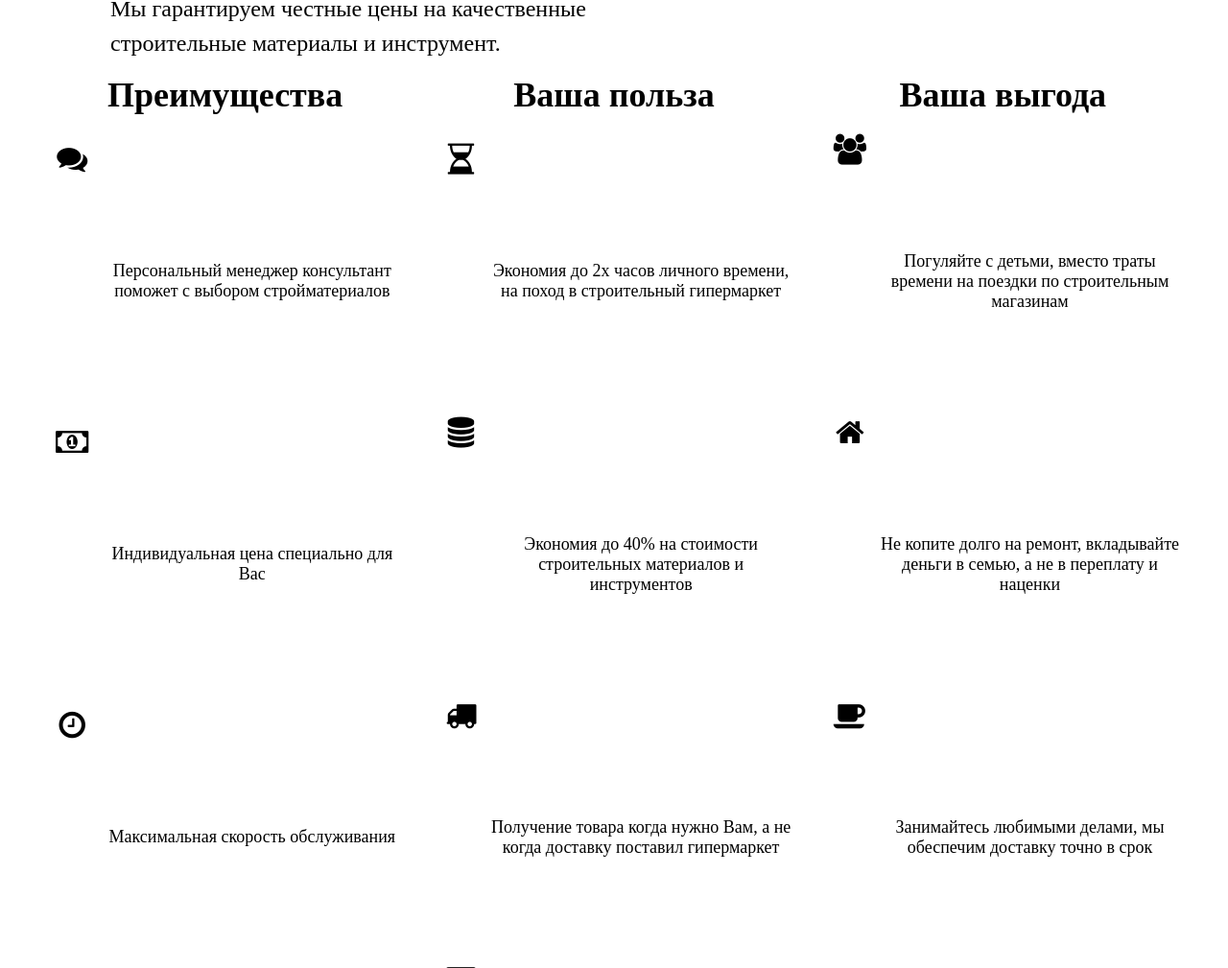
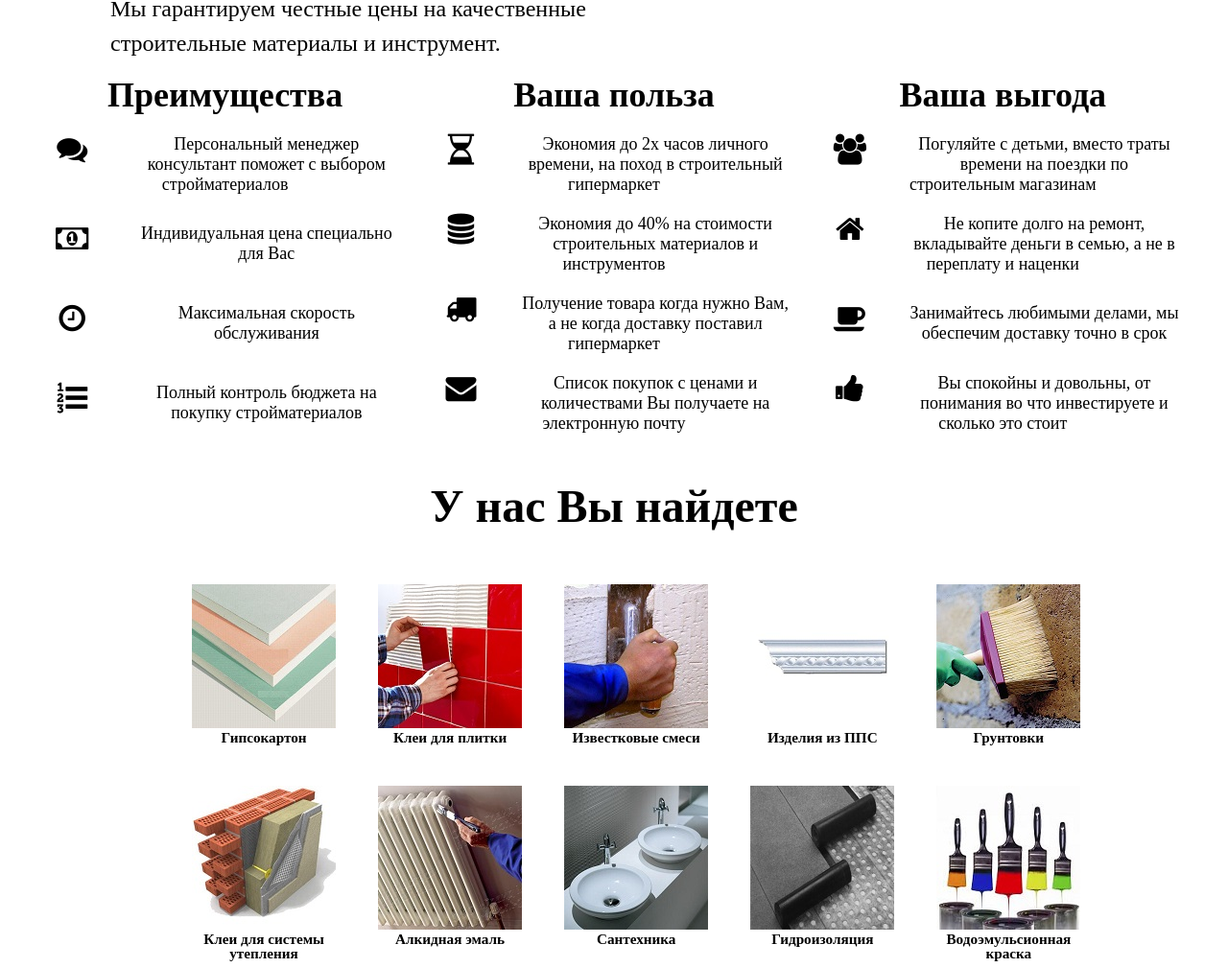
Before and after one commit to oksanasl/s-landing, a plain HTML site: page STEN CODE.html in a window 1280 px wide. Shown: the part 1070-2079 px from the top of the page at 96% size. Drawn offline with Linux system fonts and the light colour scheme; some packages are replaced by stand-ins of ours.

```diff
--- a/sten.css
+++ b/sten.css
@@ -79,6 +79,7 @@
 width: 95%;
 box-sizing: border-box;
 text-align: center;
+font-family: "Yu Gothic UI Light", "Microsoft YaHei UI Light", "Bookman Old Style";
 }
 #Benefits_table{
 margin: 35px auto 10px;
@@ -132,7 +133,7 @@
 display: inline;
 font-size: large;
 font-weight: 500;
-float: right;
+/*float: right;*/
 position: relative;
 }
 #CommodityGroups{
@@ -430,6 +431,3 @@
 text-align: center;
 clear: both;
 }
-img {
-width: 100%
-}
```
